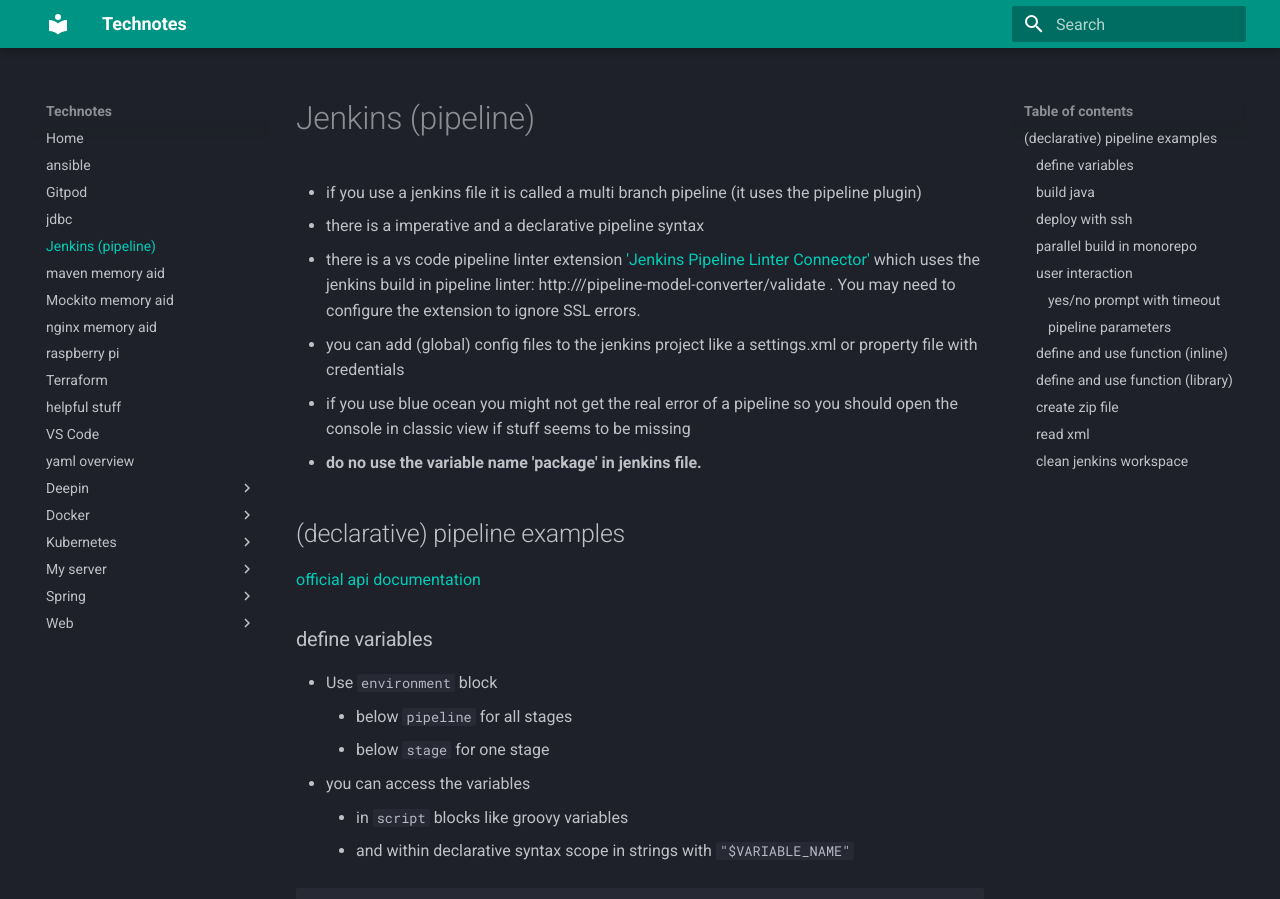
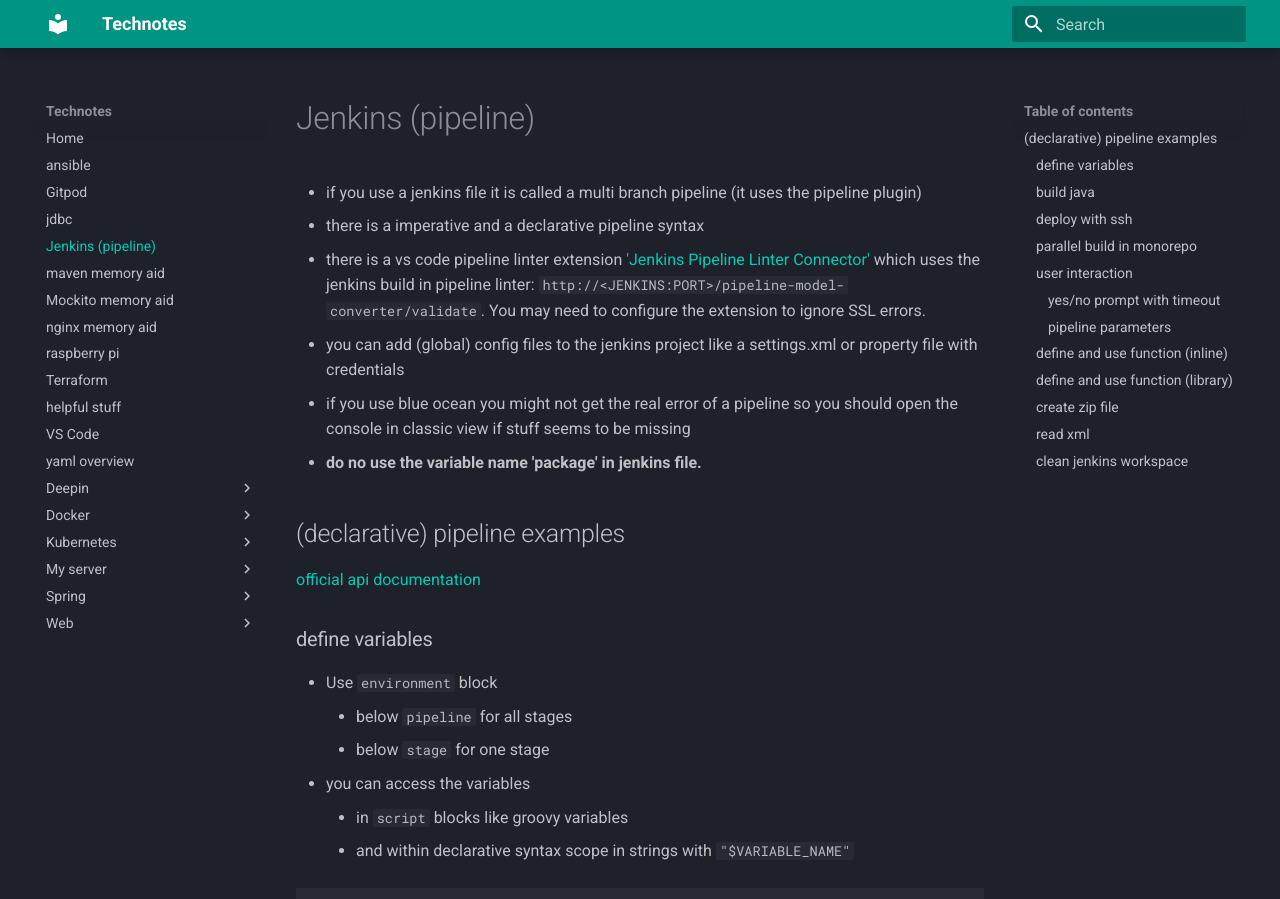
Before and after one commit to organicaudio/useful-code-snippets2, an MkDocs documentation site: the page built from docs/jenkins.md, in a window 1280 px wide and 900 px high. Built offline with MkDocs 1.6.1 and Material for MkDocs 9.7.7, drawn with Linux system fonts in a browser that asks for light colours.

Commit message:
fix rendering

```diff
--- a/docs/jenkins.md
+++ b/docs/jenkins.md
@@ -2,7 +2,7 @@
 
 - if you use a jenkins file it is called a multi branch pipeline (it uses the pipeline plugin)
 - there is a imperative and a declarative pipeline syntax
-- there is a vs code pipeline linter extension ['Jenkins Pipeline Linter Connector'](https://marketplace.visualstudio.com/items?itemName=janjoerke.jenkins-pipeline-linter-connector) which uses the jenkins build in pipeline linter: http://<JENKINS:PORT>/pipeline-model-converter/validate . You may need to configure the extension to ignore SSL errors.
+- there is a vs code pipeline linter extension ['Jenkins Pipeline Linter Connector'](https://marketplace.visualstudio.com/items?itemName=janjoerke.jenkins-pipeline-linter-connector) which uses the jenkins build in pipeline linter: `http://<JENKINS:PORT>/pipeline-model-converter/validate`. You may need to configure the extension to ignore SSL errors.
 - you can add (global) config files to the jenkins project like a settings.xml or property file with credentials
 - if you use blue ocean you might not get the real error of a pipeline so you should open the console in classic view if stuff seems to be missing
 - **do no use the variable name 'package' in jenkins file.**
```
